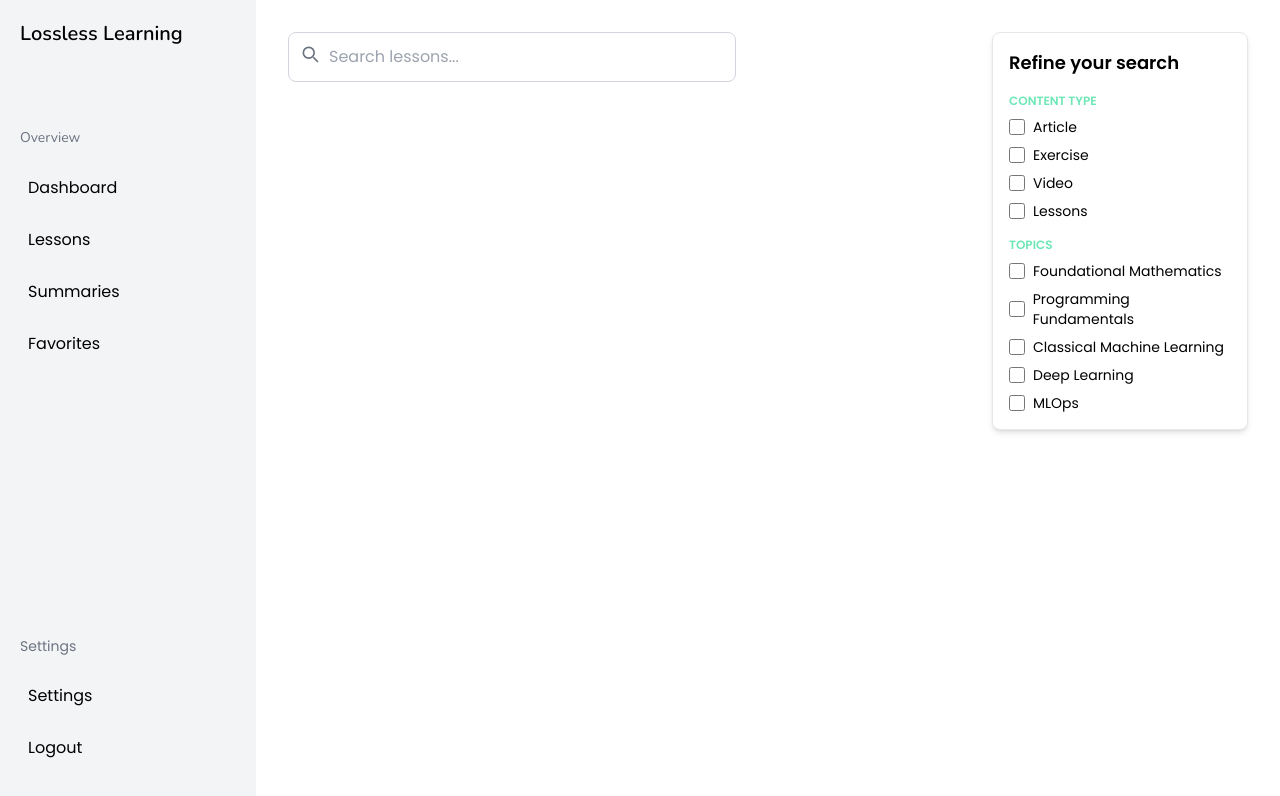
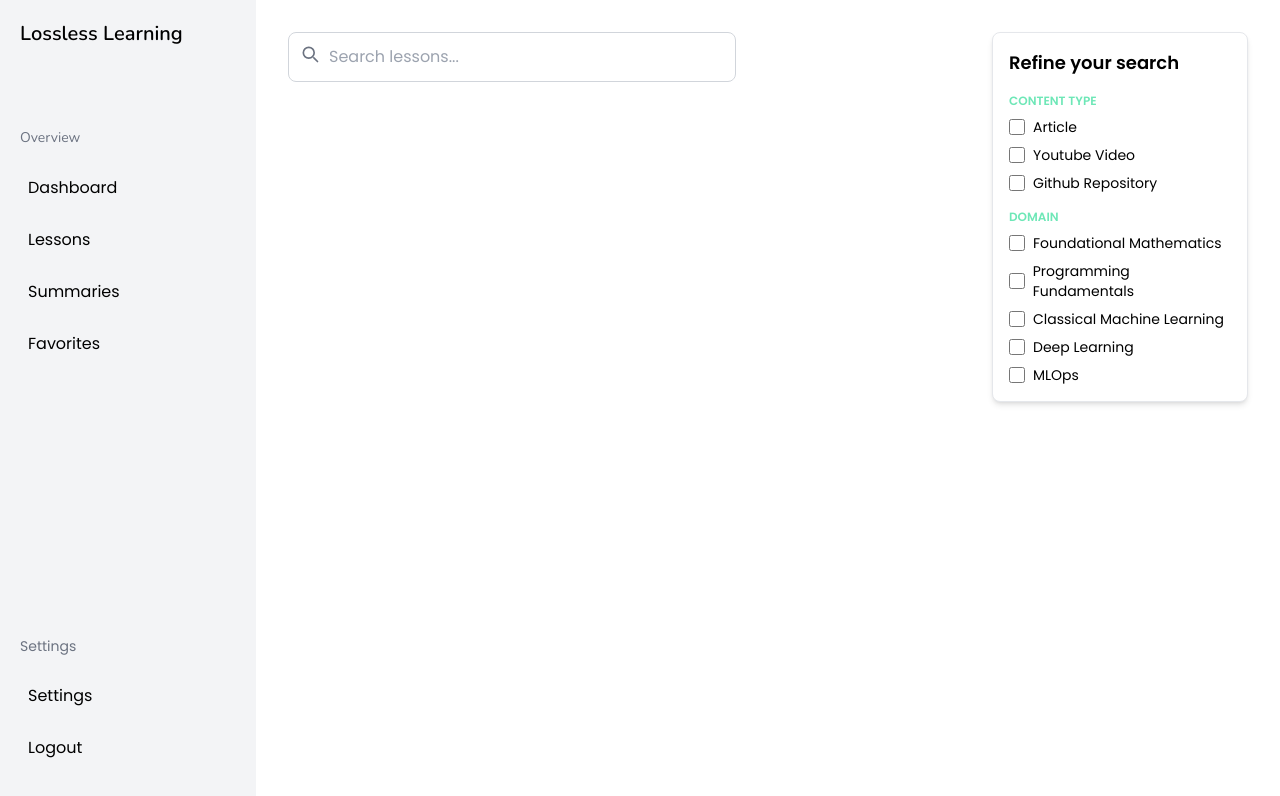
Before and after one commit to AnirudhKakati/lossless-learning, a React (Vite) app in the folder react-app/: page /summary in a window 1280 px wide. Shown: the top 796 px of the page. Built offline with nearby package versions, Linux system fonts and the light colour scheme.

Commit message:
Update wording on search filter

```diff
--- a/react-app/src/components/SearchFilter.jsx
+++ b/react-app/src/components/SearchFilter.jsx
@@ -11,7 +11,7 @@ export default function SearchFilter() {
             Content Type
           </h3>
           <ul className="mt-2 space-y-2">
-            {["Article", "Exercise", "Video", "Courses, Units, and Lessons", "AI Activities"].map(
+            {["Article", "Youtube Video", "Github Repository"].map(
               (item, index) => (
                 <li key={index} className="flex items-center">
                   <input type="checkbox" id={item} className="w-4 h-4 mr-2" />
@@ -27,15 +27,7 @@ export default function SearchFilter() {
           <h3 className="text-xs font-semibold text-gray-500 uppercase">Domain</h3>
           <ul className="mt-2 space-y-2">
             {[
-              "Math",
-              "Science",
-              "Economics and finance",
-              "Arts and humanities",
-              "Computing",
-              "Test prep",
-              "Partner content",
-              "Life skills",
-              "Khan for Educators",
+
             ].map((item, index) => (
               <li key={index} className="flex items-center">
                 <input type="checkbox" id={item} className="w-4 h-4 mr-2" />
--- a/react-app/src/pages/Summary.jsx
+++ b/react-app/src/pages/Summary.jsx
@@ -29,7 +29,7 @@ export default function Summary() {
                         Content Type
                     </h3>
                     <ul className="mt-2 space-y-2">
-                        {["Article", "Exercise", "Video", "Lessons"].map(
+                        {["Article", "Youtube Video", "Github Repository"].map(
                         (item, index) => (
                             <li key={index} className="flex items-center">
                             <input type="checkbox" id={item} className="w-4 h-4 mr-2" />
@@ -42,7 +42,7 @@ export default function Summary() {
 
 
                     <div className="mt-4">
-                    <h3 className="text-xs font-semibold text-emerald-300 uppercase">Topics</h3>
+                    <h3 className="text-xs font-semibold text-emerald-300 uppercase">Domain</h3>
                     <ul className="mt-2 space-y-2">
                         {[
                         "Foundational Mathematics",
```
